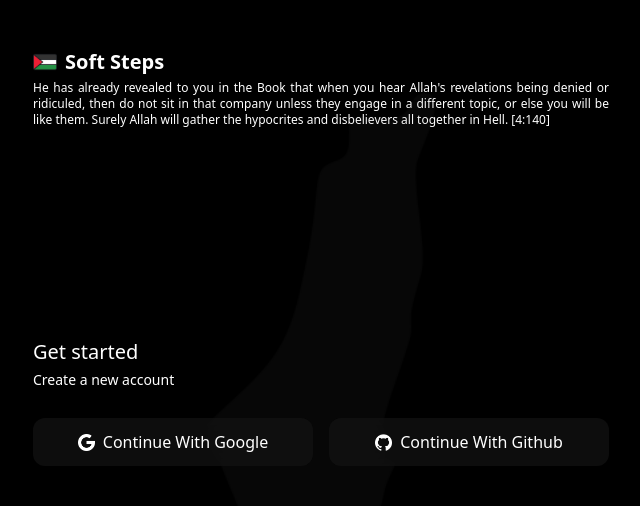
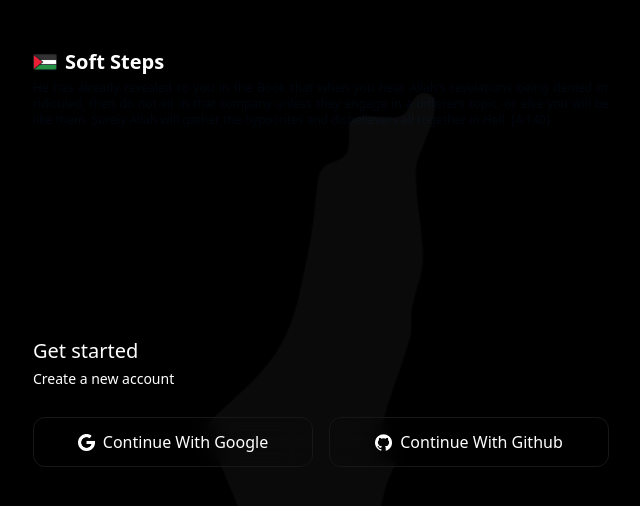
Before and after one commit to abdullahhussein1/soft-steps-todo-app, a React (Vite) app in the folder client/: page /auth in a window 1280 px wide. Shown: the top 506 px of the page, without its empty margins (319-959 px from the left). Built offline with nearby package versions, Linux system fonts and the light colour scheme; no server answers.

Commit message:
update: auth page

```diff
--- a/client/index.html
+++ b/client/index.html
@@ -7,6 +7,7 @@
       name="viewport"
       content="width=device-width, initial-scale=1, maximum-scale=1"
     />
+    <base href="/" />
     <title>Soft Steps</title>
   </head>
   <body>
--- a/client/src/pages/AuthenticationPage.tsx
+++ b/client/src/pages/AuthenticationPage.tsx
@@ -55,7 +55,7 @@ const AuthenticationPage: React.FC = () => {
           <img src={palestineIcon} alt="palestineIcon" className="h-6 w-6" />
           Soft Steps
         </h1>
-        <p className="text-justify text-xs font-thin">
+        <p className="text-justify text-xs font-thin text-foreground/70">
           He has already revealed to you in the Book that when you hear Allah's
           revelations being denied or ridiculed, then do not sit in that company
           unless they engage in a different topic, or else you will be like
@@ -68,22 +68,22 @@ const AuthenticationPage: React.FC = () => {
         <img
           src={palestineCountryFilledIcon}
           alt="palestineCountryFilledIcon"
-          className="absolute h-full w-full object-cover opacity-5 brightness-50"
+          className="absolute h-full w-full object-cover opacity-5 brightness-75"
         />
         <div className="flex flex-col gap-1">
-          <h1 className="text-xl">Get started</h1>
+          <h1 className="text-xl font-medium">Get started</h1>
           <p className="text-sm font-thin">Create a new account</p>
         </div>
         <div className="z-10 flex w-full  flex-col items-center justify-center gap-4 rounded-3xl py-5 md:flex-row">
           <button
-            className="flex w-full items-center justify-center gap-2 rounded-lg bg-neutral-900/60 p-3 backdrop-blur-md transition-colors hover:bg-neutral-900"
+            className="flex w-full items-center justify-center gap-2 rounded-lg border border-neutral-900 p-3 backdrop-blur-md transition-colors hover:bg-neutral-900/60"
             onClick={handleSignInWithGoogle}
           >
             <img src={google} className="h-[17px] w-[17px]" />
             <p>Continue With Google</p>
           </button>
           <button
-            className="flex w-full items-center justify-center gap-2 rounded-lg bg-neutral-900/60 p-3 backdrop-blur-md transition-colors hover:bg-neutral-900"
+            className="flex w-full items-center justify-center gap-2 rounded-lg border border-neutral-900 p-3 backdrop-blur-md transition-colors hover:bg-neutral-900/60"
             onClick={handleSignInWithGithub}
           >
             <img src={github} className="h-[17px] w-[17px]" />
```
Also changed, not shown: client/public/favicon.png (added).
